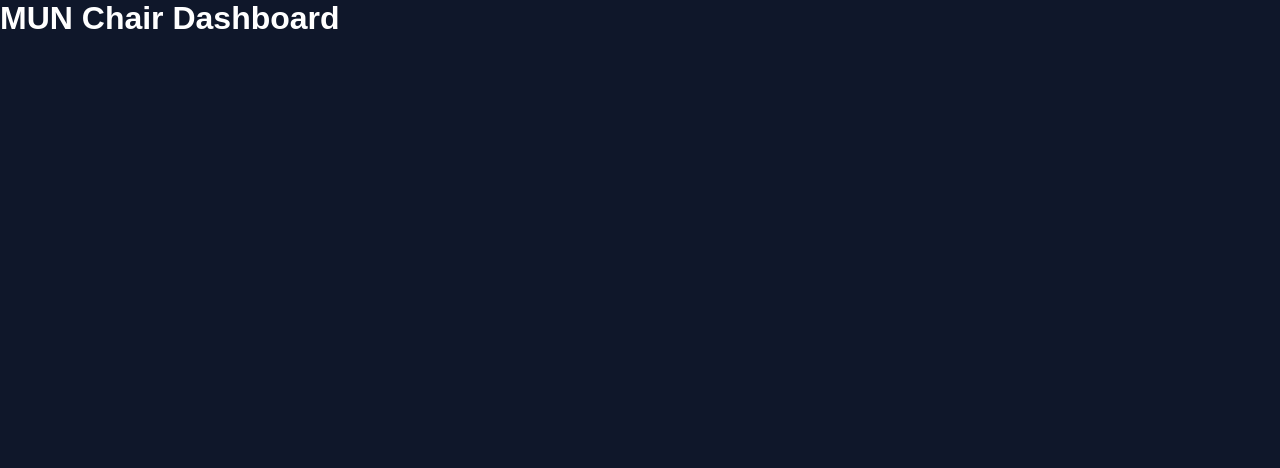
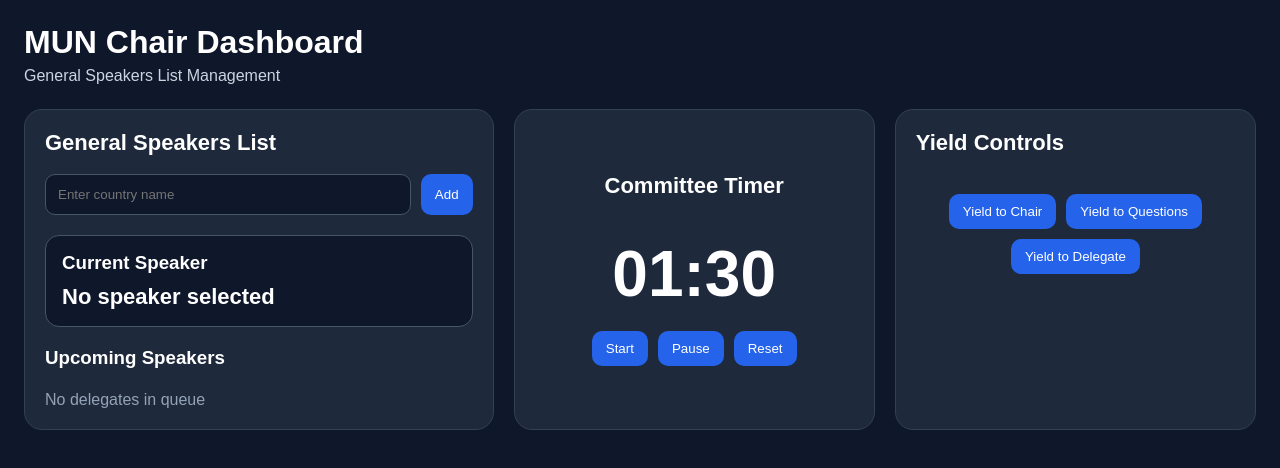
Before and after one commit to Shreaanshbit/MUN-Club-Recruitment-, a React (Vite) app: page / in a window 1280 px wide. Shown: the top 468 px of the page. Built offline with nearby package versions, Linux system fonts and the light colour scheme.

Commit message:
initial UI set

```diff
--- a/src/App.css
+++ b/src/App.css
@@ -7,9 +7,155 @@
 body {
   font-family: Arial, sans-serif;
   background: #0f172a;
-  color: white;
+  color: #ffffff;
 }
 
 .app {
   min-height: 100vh;
+  padding: 24px;
 }
+
+.topbar {
+  margin-bottom: 24px;
+}
+
+.topbar h1 {
+  font-size: 32px;
+  margin-bottom: 6px;
+}
+
+.topbar p {
+  color: #cbd5e1;
+}
+
+.dashboard {
+  display: grid;
+  grid-template-columns: 1.3fr 1fr 1fr;
+  gap: 20px;
+}
+
+.panel {
+  background: #1e293b;
+  border: 1px solid #334155;
+  border-radius: 18px;
+  padding: 20px;
+}
+
+.panel h2 {
+  margin-bottom: 18px;
+  font-size: 22px;
+}
+
+.add-form {
+  display: flex;
+  gap: 10px;
+  margin-bottom: 20px;
+}
+
+.add-form input {
+  flex: 1;
+  padding: 12px;
+  border-radius: 10px;
+  border: 1px solid #475569;
+  background: #0f172a;
+  color: white;
+}
+
+.add-form button,
+.timer-buttons button,
+.yield-buttons button,
+.queue-actions button {
+  padding: 10px 14px;
+  border: none;
+  border-radius: 10px;
+  background: #2563eb;
+  color: white;
+  cursor: pointer;
+}
+
+.current-speaker-card {
+  background: #0f172a;
+  border: 1px solid #475569;
+  border-radius: 14px;
+  padding: 16px;
+  margin-bottom: 20px;
+}
+
+.current-speaker-card h3,
+.queue-list h3 {
+  margin-bottom: 10px;
+}
+
+.current-speaker-card p {
+  font-size: 22px;
+  font-weight: bold;
+}
+
+.queue-list {
+  display: flex;
+  flex-direction: column;
+  gap: 12px;
+}
+
+.queue-item {
+  display: flex;
+  justify-content: space-between;
+  align-items: center;
+  gap: 12px;
+  background: #0f172a;
+  border: 1px solid #334155;
+  border-radius: 12px;
+  padding: 14px;
+}
+
+.queue-number {
+  margin-right: 8px;
+  color: #93c5fd;
+}
+
+.queue-actions {
+  display: flex;
+  gap: 8px;
+  flex-wrap: wrap;
+}
+
+.danger-btn {
+  background: #dc2626 !important;
+}
+
+.empty-text {
+  color: #94a3b8;
+}
+
+.timer-panel {
+  display: flex;
+  flex-direction: column;
+  justify-content: center;
+  text-align: center;
+}
+
+.timer-display {
+  font-size: 64px;
+  font-weight: bold;
+  margin: 20px 0;
+}
+
+.timer-buttons,
+.yield-buttons {
+  display: flex;
+  gap: 10px;
+  justify-content: center;
+  flex-wrap: wrap;
+}
+
+.yield-panel {
+  display: flex;
+  flex-direction: column;
+  gap: 20px;
+}
+
+@media (max-width: 1000px) {
+  .dashboard {
+    grid-template-columns: 1fr;
+  }
+}
--- a/src/App.jsx
+++ b/src/App.jsx
@@ -1,9 +1,75 @@
+import { useState } from "react";
+import "./App.css";
+import QueuePanel from "./components/QueuePanel";
+import TimerPanel from "./components/TimerPanel";
+import YieldPanel from "./components/YieldPanel";
+
 function App() {
+  const [queue, setQueue] = useState([]);
+  const [currentSpeaker, setCurrentSpeaker] = useState(null);
+
+  const addCountry = (countryName) => {
+    const cleaned = countryName.trim();
+    if (!cleaned) return;
+
+    const alreadyExists =
+      currentSpeaker?.country?.toLowerCase() === cleaned.toLowerCase() ||
+      queue.some((item) => item.country.toLowerCase() === cleaned.toLowerCase());
+
+    if (alreadyExists) return;
+
+    const newDelegate = {
+      id: Date.now(),
+      country: cleaned,
+    };
+
+    if (!currentSpeaker) {
+      setCurrentSpeaker(newDelegate);
+    } else {
+      setQueue((prev) => [...prev, newDelegate]);
+    }
+  };
+
+  const removeFromQueue = (id) => {
+    setQueue((prev) => prev.filter((item) => item.id !== id));
+  };
+
+  const moveToBottom = (id) => {
+    setQueue((prev) => {
+      const index = prev.findIndex((item) => item.id === id);
+      if (index === -1) return prev;
+
+      const updated = [...prev];
+      const [movedItem] = updated.splice(index, 1);
+      updated.push(movedItem);
+      return updated;
+    });
+  };
+
   return (
-    <div>
-      <h1>MUN Chair Dashboard</h1>
+    <div className="app">
+      <header className="topbar">
+        <div>
+          <h1>MUN Chair Dashboard</h1>
+          <p>General Speakers List Management</p>
+        </div>
+      </header>
+
+      <main className="dashboard">
+        <QueuePanel
+          queue={queue}
+          currentSpeaker={currentSpeaker}
+          addCountry={addCountry}
+          removeFromQueue={removeFromQueue}
+          moveToBottom={moveToBottom}
+        />
+
+        <TimerPanel />
+
+        <YieldPanel />
+      </main>
     </div>
-  )
+  );
 }
 
-export default App
+export default App;
--- /dev/null
+++ b/src/components/QueuePanel.jsx
@@ -0,0 +1,58 @@
+import { useState } from "react";
+
+function QueuePanel({ queue, currentSpeaker, addCountry, removeFromQueue, moveToBottom }) {
+  const [country, setCountry] = useState("");
+
+  const handleSubmit = (e) => {
+    e.preventDefault();
+    addCountry(country);
+    setCountry("");
+  };
+
+  return (
+    <section className="panel queue-panel">
+      <h2>General Speakers List</h2>
+
+      <form onSubmit={handleSubmit} className="add-form">
+        <input
+          type="text"
+          placeholder="Enter country name"
+          value={country}
+          onChange={(e) => setCountry(e.target.value)}
+        />
+        <button type="submit">Add</button>
+      </form>
+
+      <div className="current-speaker-card">
+        <h3>Current Speaker</h3>
+        <p>{currentSpeaker ? currentSpeaker.country : "No speaker selected"}</p>
+      </div>
+
+      <div className="queue-list">
+        <h3>Upcoming Speakers</h3>
+
+        {queue.length === 0 ? (
+          <p className="empty-text">No delegates in queue</p>
+        ) : (
+          queue.map((item, index) => (
+            <div key={item.id} className="queue-item">
+              <div>
+                <span className="queue-number">{index + 1}.</span>
+                <span>{item.country}</span>
+              </div>
+
+              <div className="queue-actions">
+                <button onClick={() => moveToBottom(item.id)}>Move to Bottom</button>
+                <button onClick={() => removeFromQueue(item.id)} className="danger-btn">
+                  Remove
+                </button>
+              </div>
+            </div>
+          ))
+        )}
+      </div>
+    </section>
+  );
+}
+
+export default QueuePanel;
--- /dev/null
+++ b/src/components/TimerPanel.jsx
@@ -0,0 +1,15 @@
+function TimerPanel() {
+  return (
+    <section className="panel timer-panel">
+      <h2>Committee Timer</h2>
+      <div className="timer-display">01:30</div>
+      <div className="timer-buttons">
+        <button>Start</button>
+        <button>Pause</button>
+        <button>Reset</button>
+      </div>
+    </section>
+  );
+}
+
+export default TimerPanel;
--- /dev/null
+++ b/src/components/YieldPanel.jsx
@@ -0,0 +1,14 @@
+function YieldPanel() {
+  return (
+    <section className="panel yield-panel">
+      <h2>Yield Controls</h2>
+      <div className="yield-buttons">
+        <button>Yield to Chair</button>
+        <button>Yield to Questions</button>
+        <button>Yield to Delegate</button>
+      </div>
+    </section>
+  );
+}
+
+export default YieldPanel;
```
